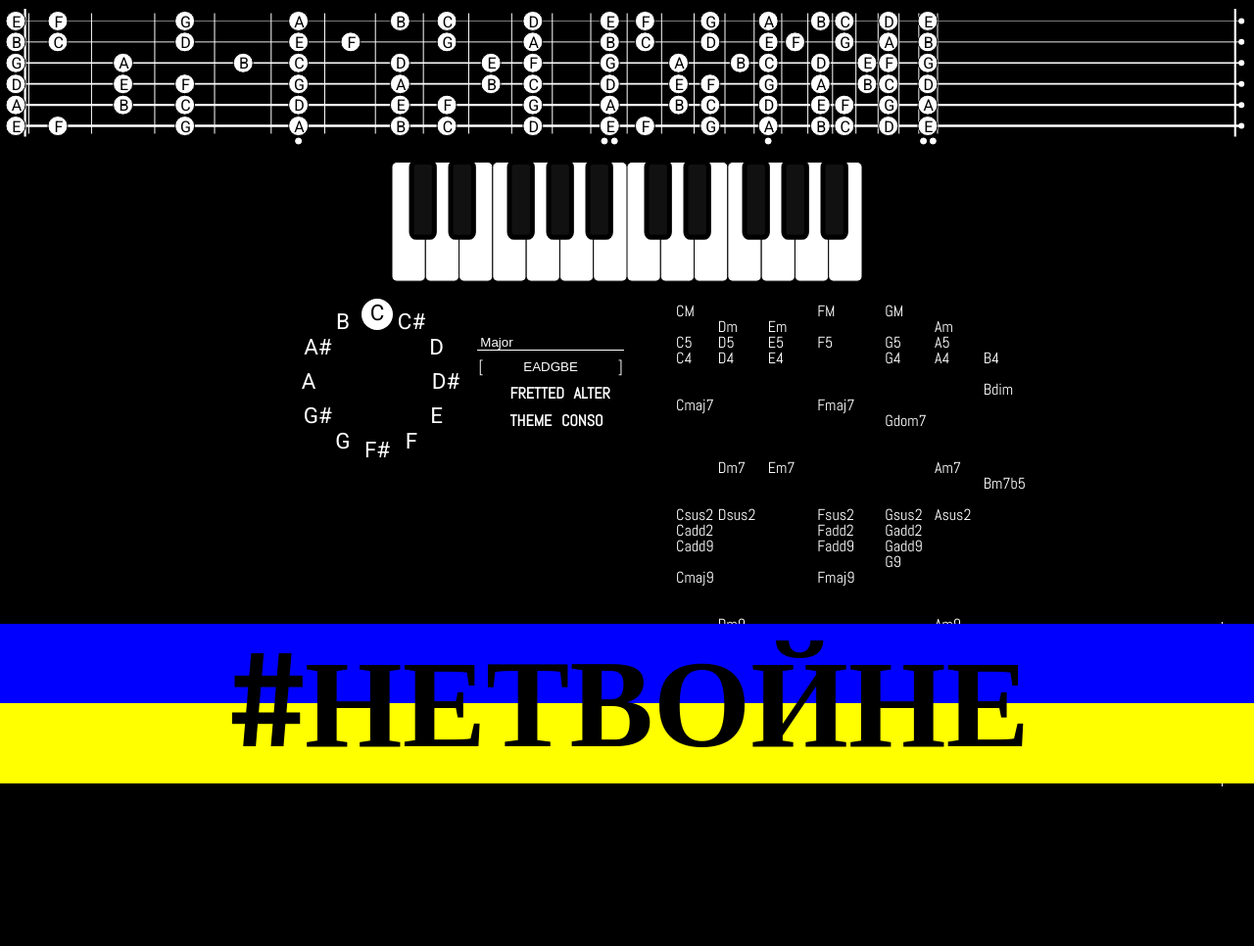
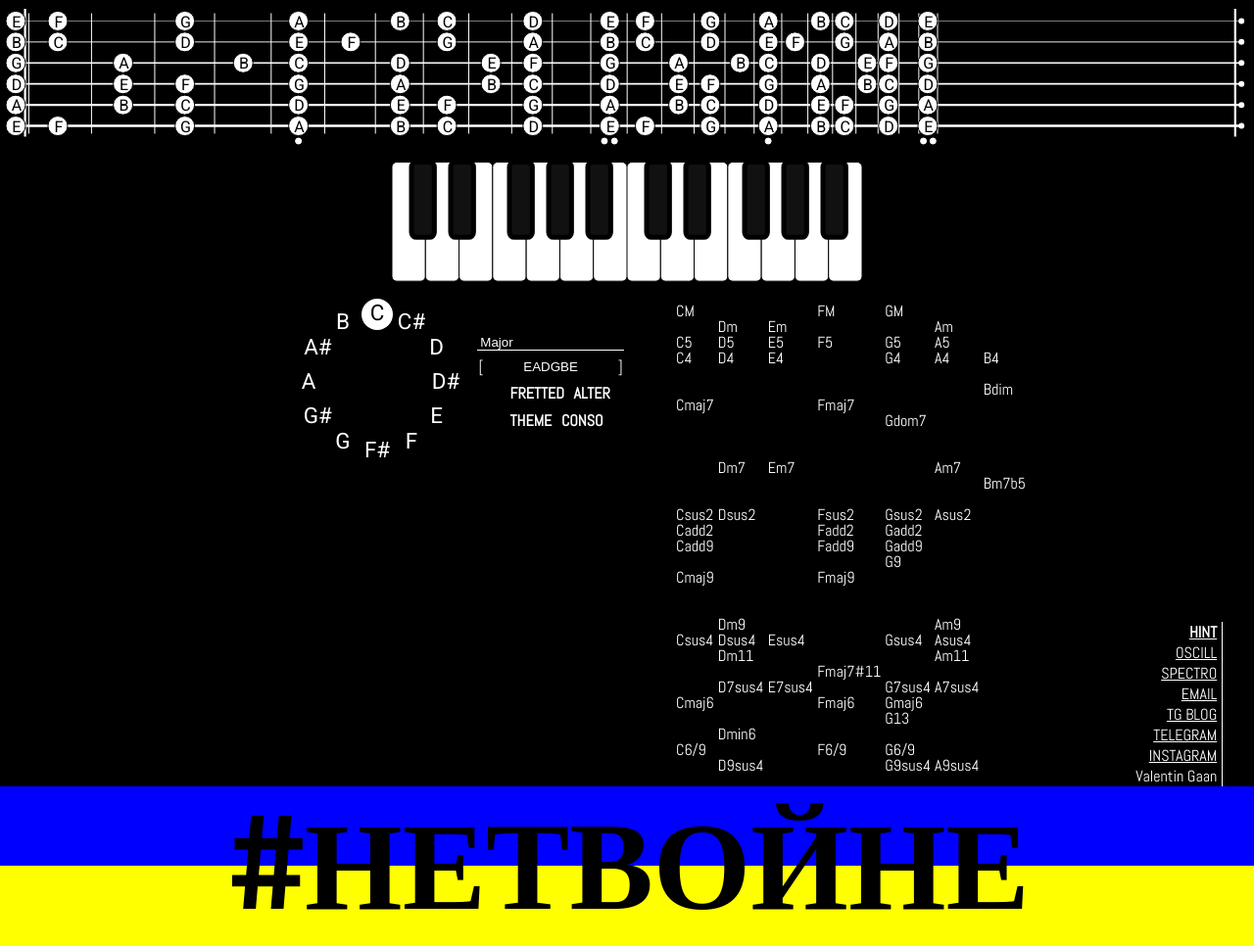
Before and after one commit to Flagrantior/flagrantior.github.io, a plain HTML site: page index.html in a window 1280 px wide. Shown: the whole page at 98% size. Before the commit the page ends 803 px from the top, so only its background shows below. Drawn offline with Linux system fonts and the light colour scheme.

Commit message:
Absolute to relative.

```diff
--- a/index.html
+++ b/index.html
@@ -16,6 +16,6 @@
 	<script data-ad-client="ca-pub-5962417488513523" async src="https://pagead2.googlesyndication.com/pagead/js/adsbygoogle.js"></script>
 </head>
 <body><script type="text/javascript" src="js.js"></script>
-	<div style="position: absolute; bottom: 0; width: 100%; text-align: center; font-size: 10vw; background: linear-gradient(#00f 50%, #ff0 50%)"><b><a style="text-decoration: none; color: #000" href="https://www.google.com/search?q=%23%D0%BD%D0%B5%D1%82%D0%B2%D0%BE%D0%B9%D0%BD%D0%B5">#НЕТВОЙНЕ</a></b></div>
+	<div style="position: relative; bottom: 0; width: 100%; text-align: center; font-size: 10vw; background: linear-gradient(#00f 50%, #ff0 50%)"><b><a style="text-decoration: none; color: #000" href="https://www.google.com/search?q=%23%D0%BD%D0%B5%D1%82%D0%B2%D0%BE%D0%B9%D0%BD%D0%B5">#НЕТВОЙНЕ</a></b></div>
 </body>
 </html>
```
